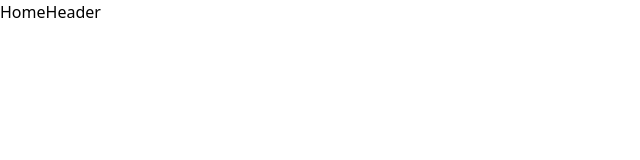
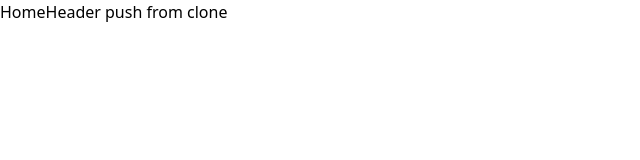
Before and after one commit to reyatwel/mp2, a Next.js app: page / in a window 1280 px wide. Shown: the top 160 px of the page, without its empty margins (0-640 px from the left). Built offline with nearby package versions, Linux system fonts and the light colour scheme.

Commit message:
Test push from clone

```diff
--- a/src/app/components/HomeHeader.jsx
+++ b/src/app/components/HomeHeader.jsx
@@ -1,7 +1,7 @@
 export default function HomeHeader() {
   return (
     <div>
-      HomeHeader
+      HomeHeader push from clone
     </div>
   )
 }
```
